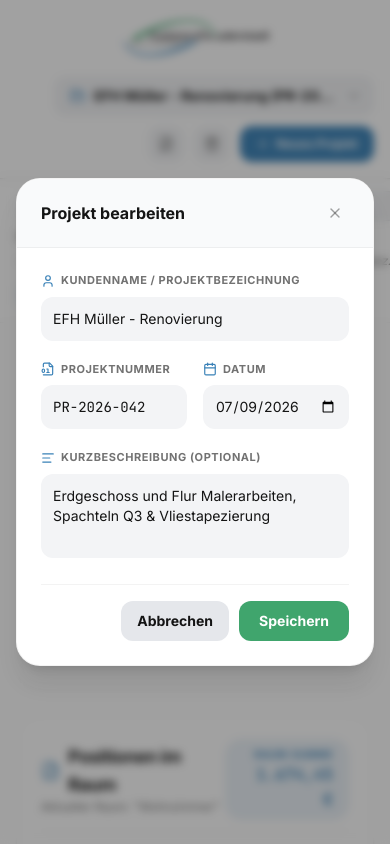
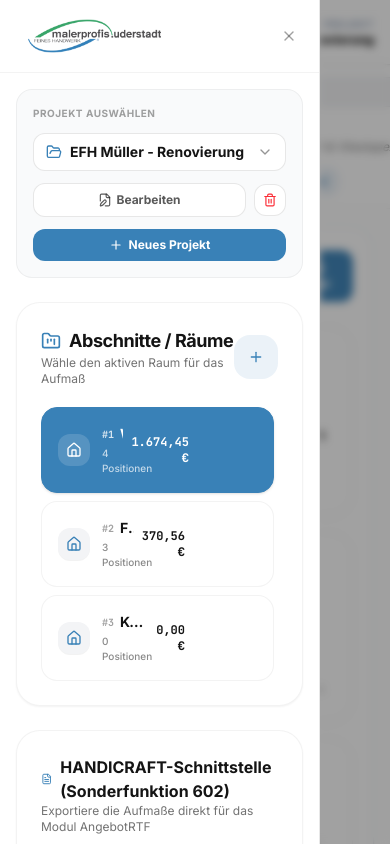
Before and after one commit to timstuu/malerprofis-angebot, a React (Vite) app: page / in a window 390 px wide. Both pictures are taken after a click on the button "Menü öffnen". Shown: the top 844 px of the page. Built offline with nearby package versions, Linux system fonts and the light colour scheme.

Commit message:
Optimize layout for iPad with full-height left sidebar and responsive mobile drawer

```diff
--- a/src/App.tsx
+++ b/src/App.tsx
@@ -17,7 +17,8 @@ import {
   FolderGit,
   Database,
   ChevronDown,
-  X
+  X,
+  Menu
 } from 'lucide-react';
 
 import { Project, Room, Position, ServiceTile, ExportSettings } from './types';
@@ -141,6 +142,9 @@ export default function App() {
 
   const [serviceTiles, setServiceTiles] = useState<ServiceTile[]>([]);
   const [exportSettings, setExportSettings] = useState<ExportSettings>(DEFAULT_EXPORT_SETTINGS);
+
+  // Sidebar visibility for mobile / tablet portrait
+  const [isSidebarOpen, setIsSidebarOpen] = useState(false);
 
   // Modals & Popups
   const [isProjectModalOpen, setIsProjectModalOpen] = useState(false);
@@ -486,21 +490,41 @@ export default function App() {
   };
 
   return (
-    <div className="min-h-screen bg-brand-bg flex flex-col font-sans text-[#141414] antialiased" id="main-app-container">
+    <div className="min-h-screen bg-brand-bg flex flex-col lg:flex-row lg:h-screen lg:overflow-hidden font-sans text-[#141414] antialiased" id="main-app-container">
 
-      {/* --- HEADER NAVIGATION --- */}
-      <header className="bg-white border-b border-[#141414]/10 shadow-xs sticky top-0 z-40" id="app-header">
-        <div className="max-w-7xl mx-auto px-4 py-4 flex flex-col sm:flex-row items-center justify-between gap-4">
+      {/* Backdrop overlay for mobile/portrait sidebar */}
+      {isSidebarOpen && (
+        <div
+          className="fixed inset-0 bg-[#141414]/40 backdrop-blur-xs z-40 lg:hidden"
+          onClick={() => setIsSidebarOpen(false)}
+        />
+      )}
 
-          {/* Logo & Brand */}
-          <div className="flex items-center gap-3">
-            <img src="/icons/logo.png" className="h-11 w-auto" alt="Malerprofis Uderstadt Logo" referrerPolicy="no-referrer" />
+      {/* --- LEFT SIDEBAR (Full height on lg) --- */}
+      <aside className={`fixed inset-y-0 left-0 z-50 w-80 bg-white border-r border-[#141414]/10 flex flex-col transition-transform duration-300 ease-in-out lg:translate-x-0 lg:static lg:h-screen lg:w-80 ${
+        isSidebarOpen ? 'translate-x-0' : '-translate-x-full'
+      }`}>
+        {/* Sidebar Header: Logo & Close Button */}
+        <div className="p-4 border-b border-[#141414]/5 flex items-center justify-between">
+          <img src="/icons/logo.png" className="h-10 w-auto" alt="Malerprofis Uderstadt Logo" referrerPolicy="no-referrer" />
+          <button
+            onClick={() => setIsSidebarOpen(false)}
+            className="p-1.5 hover:bg-gray-100 rounded-lg text-[#141414]/40 hover:text-[#141414]/80 transition-all cursor-pointer lg:hidden"
+          >
+            <X className="w-4 h-4" />
+          </button>
         </div>
 
+        {/* Scrollable Sidebar Content */}
+        <div className="flex-1 overflow-y-auto p-4 space-y-6">
+
           {/* Project Selection / Actions */}
-          <div className="flex items-center flex-wrap gap-2.5 w-full sm:w-auto justify-end">
+          <div className="bg-gray-50 p-4 rounded-2xl border border-[#141414]/5 space-y-3">
+            <label className="block text-[10px] font-bold text-[#141414]/40 uppercase tracking-wider">
+              Projekt auswählen
+            </label>
             {projects.length > 0 ? (
-              <div className="relative inline-flex items-center bg-gray-100 hover:bg-gray-250/80 text-[#141414] rounded-xl px-4 py-2.5 text-sm transition-all shadow-3xs group min-w-[200px] max-w-xs cursor-pointer">
+              <div className="relative flex items-center bg-white border border-[#141414]/10 rounded-xl px-3 py-2 text-sm shadow-3xs cursor-pointer">
                 <FolderOpen className="w-4 h-4 text-brand-accent1 mr-2 flex-shrink-0" />
                 <select
                   id="project-selector"
@@ -510,44 +534,45 @@ export default function App() {
                     setActiveProjectId(pid);
                     const p = projects.find(proj => proj.id === pid);
                     setActiveRoomId(p?.rooms[0]?.id || null);
+                    setIsSidebarOpen(false);
                   }}
                   className="bg-transparent text-[#141414] font-bold pr-6 focus:outline-none cursor-pointer w-full appearance-none truncate"
                 >
                   {projects.map((p) => (
                     <option key={p.id} value={p.id} className="bg-white text-[#141414]">
-                      {p.name} ({p.projectNumber})
+                      {p.name}
                     </option>
                   ))}
                 </select>
-                <ChevronDown className="w-4 h-4 text-[#141414]/40 absolute right-3 pointer-events-none" />
+                <ChevronDown className="w-4 h-4 text-[#141414]/45 absolute right-3 pointer-events-none" />
               </div>
             ) : (
-              <span className="text-xs text-[#141414]/40">Kein Projekt angelegt</span>
+              <span className="text-xs text-[#141414]/40 block">Kein Projekt angelegt</span>
             )}
 
+            {/* Project management buttons */}
             {activeProject && (
+              <div className="flex items-center gap-2">
                 <button
                   id="btn-edit-project"
                   onClick={() => {
                     setProjectToEdit(activeProject);
                     setIsProjectModalOpen(true);
                   }}
-                className="p-2.5 bg-gray-100 hover:bg-gray-250/80 text-[#141414]/60 hover:text-brand-accent1 rounded-xl transition-all cursor-pointer"
+                  className="flex-1 py-2 bg-white hover:bg-gray-50 border border-[#141414]/10 text-xs text-[#141414]/70 hover:text-brand-accent1 rounded-xl transition-all flex items-center justify-center gap-1 font-bold cursor-pointer"
                   title="Projekt Details bearbeiten"
                 >
-                <FileEdit className="w-4 h-4" />
+                  <FileEdit className="w-3.5 h-3.5" /> Bearbeiten
                 </button>
-            )}
-
-            {activeProject && (
                 <button
                   id="btn-delete-project"
                   onClick={() => handleDeleteProject(activeProject.id)}
-                className="p-2.5 bg-gray-100 hover:bg-red-50 text-[#141414]/60 hover:text-red-500 rounded-xl transition-all cursor-pointer"
+                  className="p-2 bg-white hover:bg-red-50 border border-[#141414]/10 text-red-500 rounded-xl transition-all cursor-pointer"
                   title="Projekt komplett löschen"
                 >
-                <Trash2 className="w-4 h-4" />
+                  <Trash2 className="w-3.5 h-3.5" />
                 </button>
+              </div>
             )}
 
             <button
@@ -556,20 +581,70 @@ export default function App() {
                 setProjectToEdit(null);
                 setIsProjectModalOpen(true);
               }}
-              className="px-4 py-2.5 bg-brand-accent1 hover:bg-brand-accent1/90 text-white font-bold text-xs rounded-xl flex items-center gap-1.5 transition-all shadow-xs cursor-pointer"
+              className="w-full py-2 bg-brand-accent1 hover:bg-brand-accent1/90 text-white font-bold text-xs rounded-xl flex items-center justify-center gap-1.5 transition-all shadow-3xs cursor-pointer"
             >
               <Plus className="w-3.5 h-3.5" /> Neues Projekt
             </button>
           </div>
+
+          {activeProject && (
+            <>
+              {/* Room list inside sidebar */}
+              <RoomList
+                rooms={activeProject.rooms}
+                activeRoomId={activeRoomId}
+                onSelectRoom={(id) => {
+                  setActiveRoomId(id);
+                  setIsSidebarOpen(false);
+                }}
+                onAddRoom={(name) => {
+                  handleAddRoom(name);
+                  setIsSidebarOpen(false);
+                }}
+                onEditRoom={handleEditRoom}
+                onDeleteRoom={handleDeleteRoom}
+              />
+
+              {/* Export settings inside sidebar */}
+              <ExportSettingsPanel
+                project={activeProject}
+                settings={exportSettings}
+                onUpdateSettings={saveExportSettingsToStorage}
+              />
+            </>
+          )}
+
         </div>
+      </aside>
+
+      {/* --- RIGHT WORKSPACE CONTAINER (Scrolls independently on lg) --- */}
+      <div className="flex-1 flex flex-col h-screen overflow-y-auto lg:h-screen lg:overflow-y-auto" id="workspace-container">
+
+        {/* Mobile Header (visible only on mobile/portrait < 1024px) */}
+        <header className="bg-white border-b border-[#141414]/10 shadow-xs px-4 py-3 flex items-center justify-between sticky top-0 z-30 lg:hidden" id="mobile-header">
+          <div className="flex items-center gap-2.5">
+            <button
+              onClick={() => setIsSidebarOpen(true)}
+              className="p-2 hover:bg-gray-100 rounded-xl text-[#141414]/70 hover:text-[#141414] transition-all cursor-pointer"
+              title="Menü öffnen"
+            >
+              <Menu className="w-6 h-6" />
+            </button>
+            <img src="/icons/logo.png" className="h-8 w-auto" alt="Logo" referrerPolicy="no-referrer" />
+          </div>
+          {activeProject && (
+            <div className="text-right max-w-[180px] sm:max-w-xs">
+              <span className="text-[10px] font-bold text-slate-400 block uppercase tracking-wider truncate">Aktives Projekt</span>
+              <span className="text-xs font-black text-[#141414] block truncate">{activeProject.name}</span>
+            </div>
+          )}
         </header>
 
-      {/* --- SUB-HEADER: ACTIVE PROJECT METADATA CARD --- */}
+        {/* --- PROJECT METADATA BAR (Header of Workspace) --- */}
         {activeProject && (
-        <div className="bg-white border-b border-[#141414]/5 shadow-3xs" id="project-metadata-bar">
-          <div className="max-w-7xl mx-auto px-4 py-3 flex flex-col md:flex-row justify-between items-start md:items-center gap-3">
+          <div className="bg-white border-b border-[#141414]/5 shadow-3xs px-6 py-3 flex flex-col sm:flex-row justify-between items-start sm:items-center gap-3" id="project-metadata-bar">
             <div className="flex flex-col sm:flex-row sm:items-center gap-2 sm:gap-4">
-              <span className="text-xs bg-gray-100 border border-[#141414]/5 text-[#141414]/70 font-bold px-3 py-1.5 rounded-xl">
+              <span className="text-xs bg-gray-100 border border-[#141414]/5 text-[#141414]/70 px-3 py-1.5 rounded-xl font-medium">
                 Projekt-Nr: <code className="font-mono text-brand-accent1 font-bold">{activeProject.projectNumber}</code>
               </span>
               <span className="text-xs text-[#141414]/55 font-medium">
@@ -582,50 +657,26 @@ export default function App() {
               )}
             </div>
 
-            {/* Quick Helper to load a fully populated sample database */}
+            {/* Quick Helper to load sample data */}
             <button
               id="btn-load-sample"
-              onClick={handleLoadSampleProject}
+              onClick={() => {
+                handleLoadSampleProject();
+                setIsSidebarOpen(false);
+              }}
               className="text-[11px] font-bold text-brand-accent1 hover:text-brand-accent1/90 flex items-center gap-1.5 bg-brand-accent1/10 px-3 py-1.5 rounded-xl transition-all cursor-pointer"
             >
               <Database className="w-3.5 h-3.5" /> Demo-Projekt laden (+ Spachteln, Schleifen, Vlies)
             </button>
           </div>
-        </div>
         )}
 
-      {/* --- MAIN CORE CONTAINER --- */}
+        {/* --- MAIN WORKSPACE AREA --- */}
         {activeProject ? (
-        <main className="flex-1 max-w-7xl w-full mx-auto px-4 py-6" id="workspace-main">
+          <main className="flex-1 w-full p-4 lg:p-6 space-y-6" id="workspace-main">
 
-          {/* Two-column responsive Grid (5/7 allocation) */}
-          <div className="grid grid-cols-1 lg:grid-cols-12 gap-6 items-start">
-
-            {/* Left Side: Room Management & Entered Measurements (lg:col-span-5) */}
-            <div className="lg:col-span-5 space-y-6">
-
-              <RoomList
-                rooms={activeProject.rooms}
-                activeRoomId={activeRoomId}
-                onSelectRoom={setActiveRoomId}
-                onAddRoom={handleAddRoom}
-                onEditRoom={handleEditRoom}
-                onDeleteRoom={handleDeleteRoom}
-              />
-
-              <PositionTable
-                activeRoom={activeRoom}
-                onEditPosition={handleEditPositionQuantity}
-                onDeletePosition={handleDeletePosition}
-                allRooms={activeProject.rooms}
-              />
-
-            </div>
-
-            {/* Right Side: Interactive POS grid (Kacheln) & Handicraft Export Panel (lg:col-span-7) */}
-            <div className="lg:col-span-7 space-y-6">
-
-              <div className="bg-white p-5 rounded-2xl border border-slate-200/80 shadow-xs space-y-4">
+            {/* 1. Service Tile Grid (Selection) */}
+            <div className="bg-white p-5 rounded-3xl border border-slate-200/80 shadow-xs space-y-4">
               <ServiceTileGrid
                 tiles={serviceTiles}
                 onTileClick={(tile) => {
@@ -655,19 +706,17 @@ export default function App() {
               </div>
             </div>
 
-              <ExportSettingsPanel
-                project={activeProject}
-                settings={exportSettings}
-                onUpdateSettings={saveExportSettingsToStorage}
+            {/* 2. Position Table (Measurements) */}
+            <PositionTable
+              activeRoom={activeRoom}
+              onEditPosition={handleEditPositionQuantity}
+              onDeletePosition={handleDeletePosition}
+              allRooms={activeProject.rooms}
             />
-
-            </div>
-
-          </div>
 
           </main>
         ) : (
-        /* --- EMPTY STATE ONBOARDING (IF NO PROJECTS EXIST) --- */
+          /* --- EMPTY STATE ONBOARDING --- */
           <main className="flex-1 flex flex-col items-center justify-center p-6 text-center max-w-md mx-auto" id="workspace-empty">
             <div className="w-20 h-20 bg-indigo-50 text-indigo-600 rounded-3xl flex items-center justify-center mb-6 border border-indigo-100 shadow-md">
               <Paintbrush className="w-10 h-10" />
@@ -691,7 +740,10 @@ export default function App() {
 
               <button
                 id="btn-onboarding-load-demo"
-              onClick={handleLoadSampleProject}
+                onClick={() => {
+                  handleLoadSampleProject();
+                  setIsSidebarOpen(false);
+                }}
                 className="w-full py-3 bg-white border border-slate-200 hover:bg-slate-50 text-indigo-600 font-bold rounded-2xl shadow-3xs flex items-center justify-center gap-2 transition-all cursor-pointer"
               >
                 <Database className="w-4 h-4" /> Demo-Projekt laden (EFH Müller)
@@ -707,6 +759,8 @@ export default function App() {
             <span className="font-semibold text-slate-400">Kompatibel mit HANDICRAFT "Sonderfunktion 602"</span>
           </div>
         </footer>
+
+      </div>
 
       {/* --- MODAL 1: PROJECT METADATA CREATOR / EDITOR --- */}
       <ProjectDetailsModal
```
Lines whose indentation alone changed are shown as unchanged.
